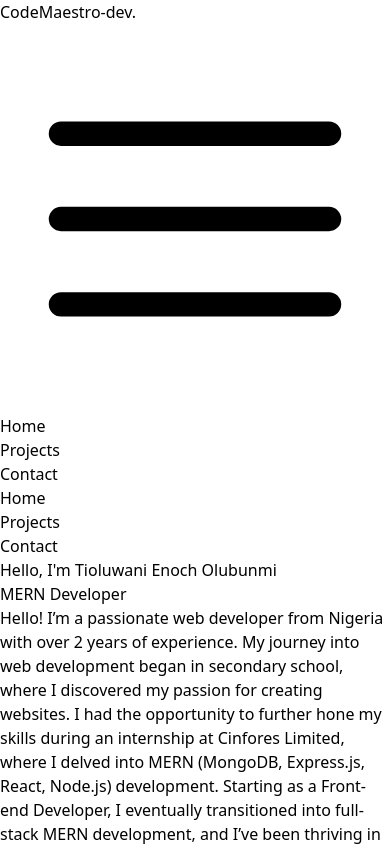
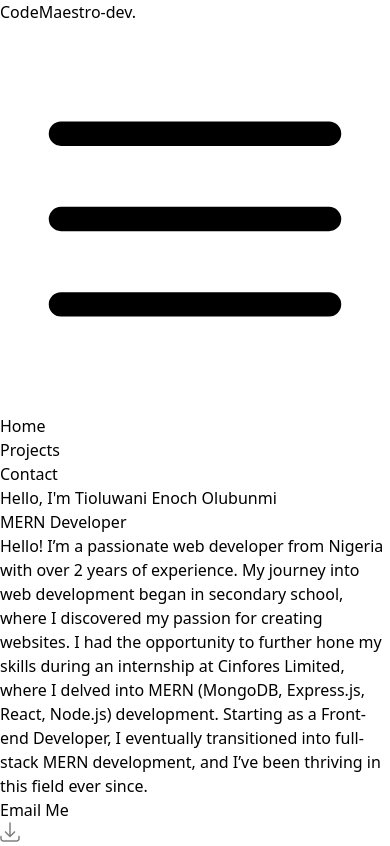
Before and after one commit to CodeMaestro-dev/portfolio-website, a React (Vite) app: page / in a window 390 px wide. Shown: the top 846 px of the page. Built offline with nearby package versions, Linux system fonts and the light colour scheme.

Commit message:
fixed the issue.

```diff
--- a/src/assets/components/Navbar.jsx
+++ b/src/assets/components/Navbar.jsx
@@ -1,12 +1,13 @@
-import { useState } from "react";
+import { useState, useEffect } from "react";
 import { Link } from "react-router-dom";
 
 export default function Navbar() {
   const [show, setShow] = useState(false);
-
   const SET_SHOW = () => {
     setShow(!show);
   };
+
+
 
   return (
     <div className="bg-[#101017] px-[20px] lg:px-[123px] py-[23px] text-white font-bold flex flex-col items-center gap-[20px] md:gap-0 md:flex-row fixed w-full justify-between font-mono">
@@ -33,8 +34,8 @@ export default function Navbar() {
         </div>
       </div>
 
-      {!show ? (
-        <ul className="flex flex-col gap-[10px] items-center">
+      {show ? (
+        <ul className="flex md:hidden flex-col gap-[10px] items-center">
           <li>
             <Link to="/">Home</Link>
           </li>
```
